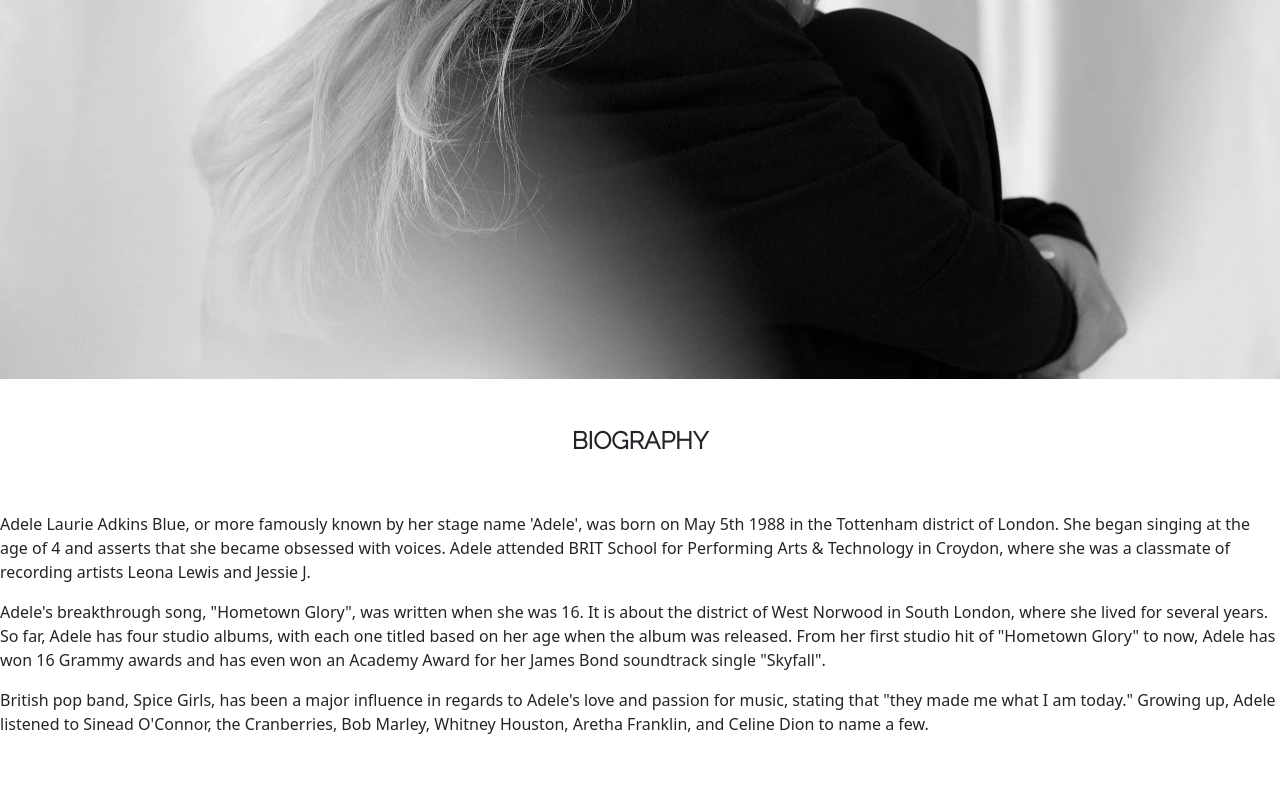
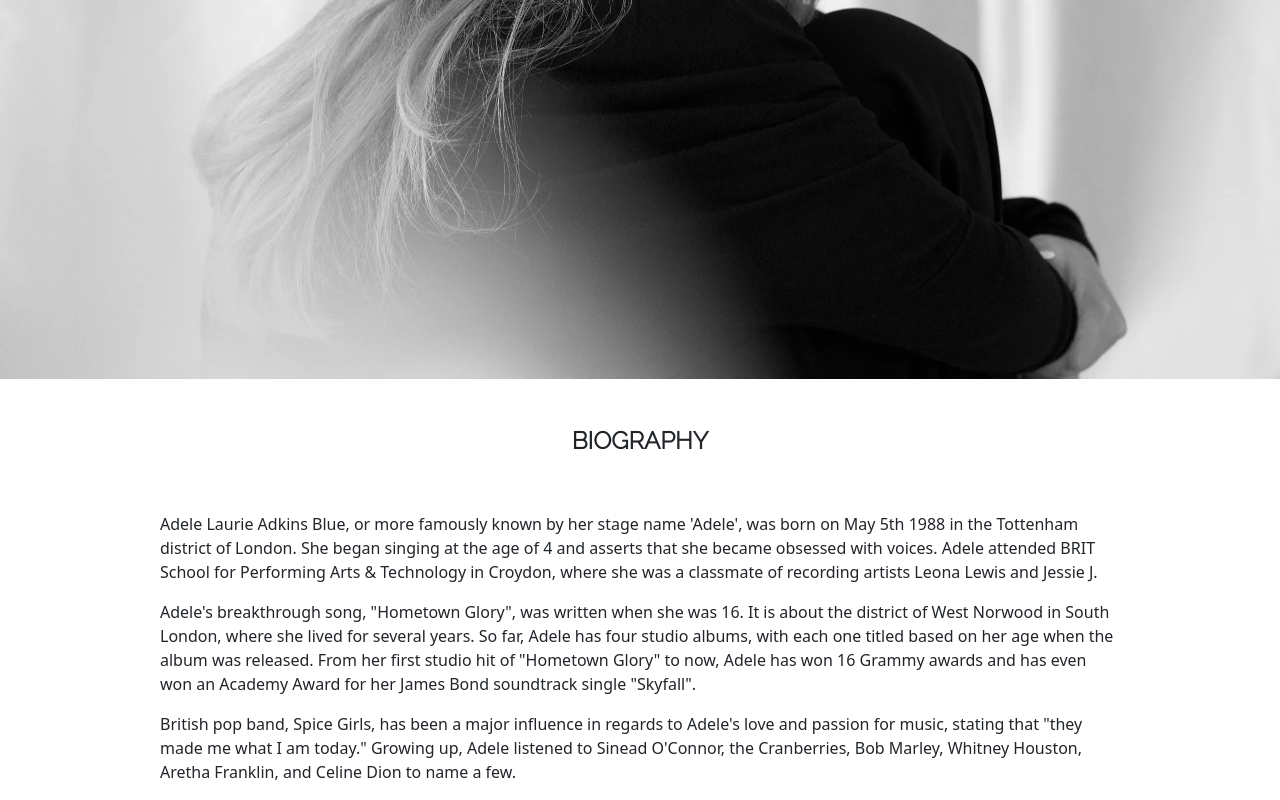
Before and after one commit to Raiza-D/all-about-adele, a React (Create React App) app: page / in a window 1280 px wide. Shown: the part 421-1221 px from the top of the page. Before the commit the page ends 1173 px from the top, so only its background shows below. Built offline with nearby package versions, Linux system fonts and the light colour scheme; a web font is replaced by a local one.

Commit message:
Add bio-container class to main div element.

```diff
--- a/src/components/Bio.jsx
+++ b/src/components/Bio.jsx
@@ -3,7 +3,7 @@ import "../styles/Bio.css";
 
 export default function Bio() {
   return (
-    <div>
+    <div className="bio-container">
       <h6 className="bio-title pt-5 pb-5">BIOGRAPHY</h6>
       <p>
         Adele Laurie Adkins Blue, or more famously known by her stage name
```
